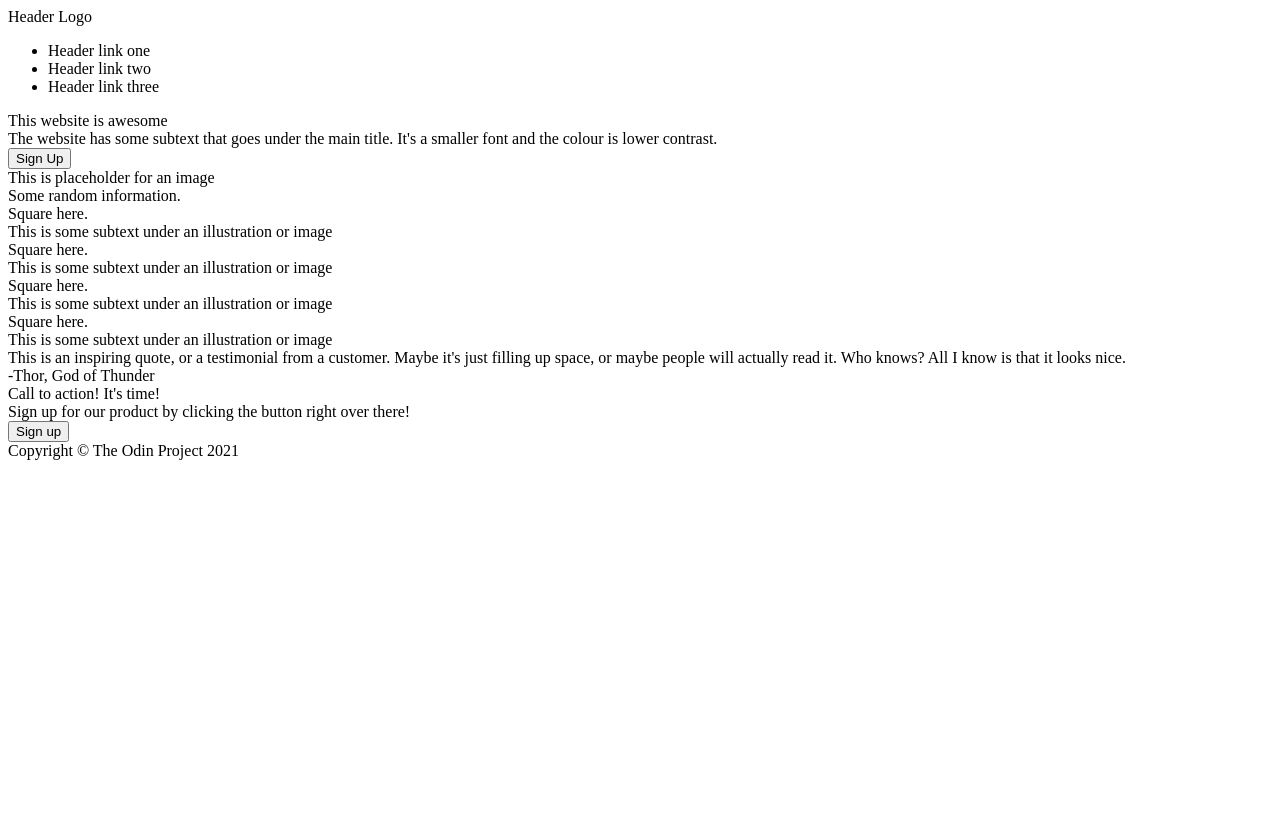
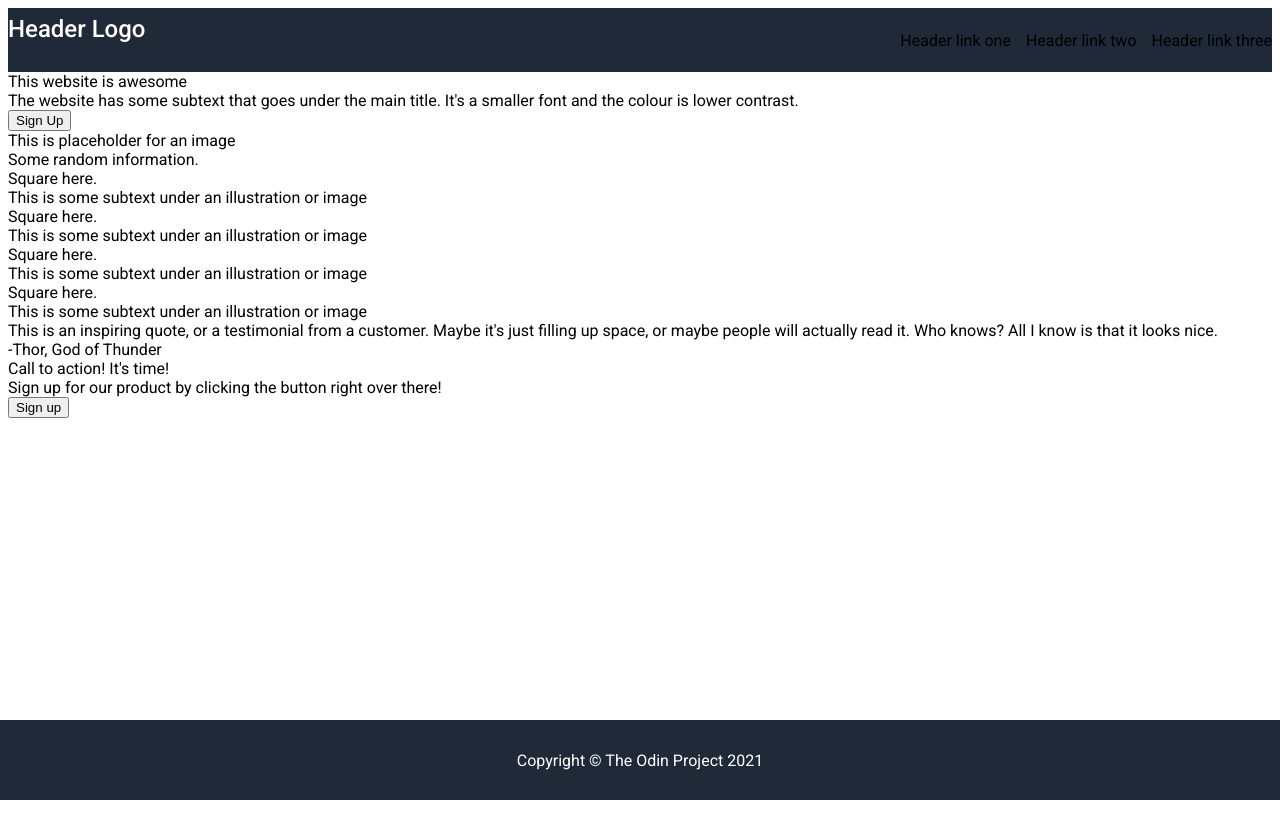
Before and after one commit to connor-hay-dev/odin-landing-page, a plain HTML site: page index.html in a window 1280 px wide. Before the commit the page ends 800 px from the top, so only its background shows below. Drawn offline with Linux system fonts and the light colour scheme.

Commit message:
started on the CSS

```diff
--- /dev/null
+++ b/css/styles.css
@@ -0,0 +1,63 @@
+@import url(http://fonts.googleapis.com/css?family=Roboto:400,400italic,500,500italic,700,700italic,900,900italic,300italic,300,100italic,100);
+
+html {
+    font-family: 'Roboto', sans-serif;
+}
+
+body {
+    height: 100vw;
+}
+
+header, footer {
+    background-color: #1F2937;
+}
+
+header{
+    width: 100%;
+    height: 5%;
+    display: flex;
+    align-items: center;
+}
+
+.navbar {
+    display: flex;
+    justify-content: space-between;
+    width: 100%;
+}
+
+.navbar ul {
+    gap: 15px;
+}
+
+footer {
+    position: fixed;
+    left: 0;
+    bottom: 0;
+    width: 100%;
+    height: 10%;
+    display: flex;
+    justify-content: center;
+    align-items: center;
+}
+
+.navbar {
+    display: flex;
+    justify-content: space-between;
+
+}
+
+.navbar ul {
+    list-style-type: none;
+    display: flex;
+}
+
+.logo {
+    color: white;
+    font-size: 24px;
+    font-weight: 500;
+
+}
+
+#copyright {
+    color: white;
+}
--- a/index.html
+++ b/index.html
@@ -3,11 +3,12 @@
 <head>
     <meta charset="UTF-8">
     <meta name="viewport" content="width=device-width, initial-scale=1.0">
+    <link rel="stylesheet" href="./css/styles.css">
     <title>landing page</title>
 </head>
 <body>
     <header>
-        <nav>
+        <nav class="navbar">
             <div class="logo">Header Logo</div>
             <ul>
                 <li><a class="secondary_text">Header link one</a></li>
@@ -15,6 +16,9 @@
                 <li><a class="secondary_text">Header link three</a></li>
             </ul>
         </nav>
+
+    </header>
+    <div class="container">
         <div class="header_container">
             <div class="heading_and_description">
                 <div class="main_text">This website is awesome</div>
@@ -25,7 +29,7 @@
                 <div class="secondary_text">This is placeholder for an image</div>
             </div>
         </div>
-    </header>
+    </div>
     <div class="container_1">
         <div class="information_container">
             <div class="information_header">Some random information.</div>
@@ -53,13 +57,15 @@
         <div class="quote">This is an inspiring quote, or a testimonial from a customer. Maybe it's just filling up space, or maybe people will actually read it. Who knows? All I know is that it looks nice.</div>
         <div class="quote_author">-Thor, God of Thunder</div>
     </div>
-    <footer>
+    <div class="container_3">
         <div class="footer_container">
             <div>Call to action! It's time!</div>
             <div>Sign up for our product by clicking the button right over there!</div>
             <button>Sign up</button>
         </div>
-        <div>Copyright
+    </div>
+    <footer>
+        <div id="copyright">Copyright
             <span>&#169;</span>
             The Odin Project 2021
         </div>
```
